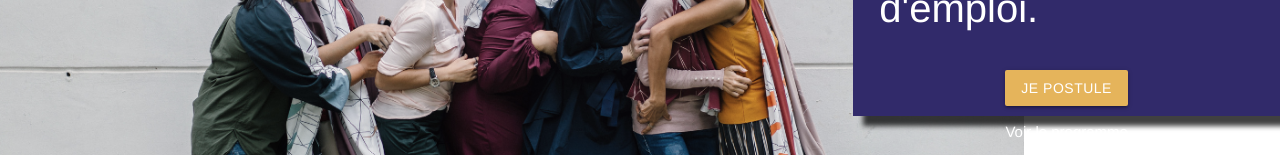
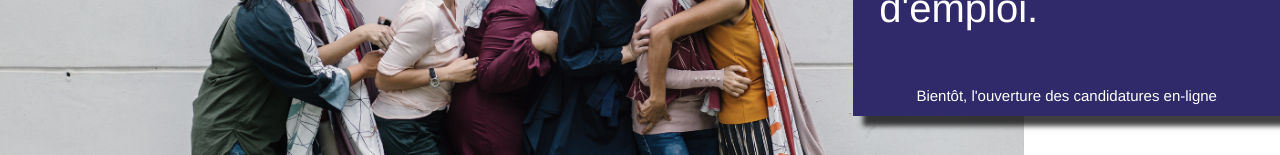
Before and after one commit to descodeuses/site, a Vue app: page / in a window 1280 px wide. Shown: the part 645-800 px from the top of the page. Built offline with nearby package versions, Linux system fonts and the light colour scheme; no server answers.

Commit message:
Update Header.vue

```diff
--- a/src/components/ui/Header.vue
+++ b/src/components/ui/Header.vue
@@ -2,8 +2,7 @@
     <header class="row">
         <div class="col m4 offset-m8 col s6 offset-6">
             <h2 class="white-text left-align">Formez-vous au <span class="yellowdeuse">numérique</span> et saisissez les nouvelles <span class="yellowdeuse">opportunités</span> d'emploi.</h2>
-            <a class="waves-effect btn" href="inscription" data-target="inscription">Je postule</a>
-            <p class="white-text"> Voir le programme</p>
+            <p class="white-text">Bientôt, l'ouverture des candidatures en-ligne</p>
         </div>
     </header>
 </template>
```
